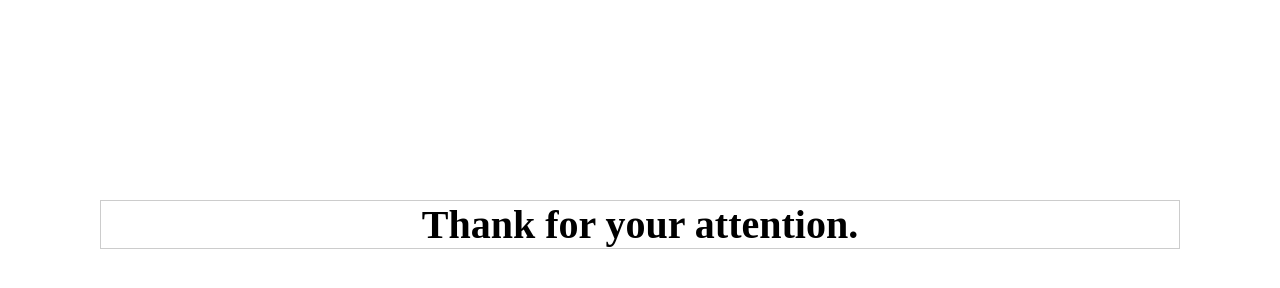
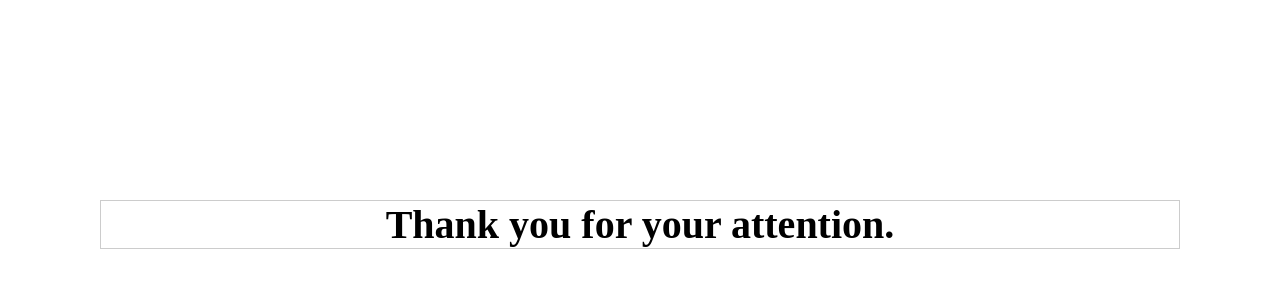
Before and after one commit to EdilethYocupicio/hello-world, a plain HTML site: page gratEN.html in a window 1280 px wide. Drawn offline with Linux system fonts and the light colour scheme.

Commit message:
Update gratEN.html

```diff
--- a/gratEN.html
+++ b/gratEN.html
@@ -19,7 +19,7 @@ body {
 <body>
 
 <div class="myDiv">
-  <h><b> Thank for your attention. </b></h>
+  <h><b> Thank you for your attention. </b></h>
 </div>
 </body>
 </html>
```
